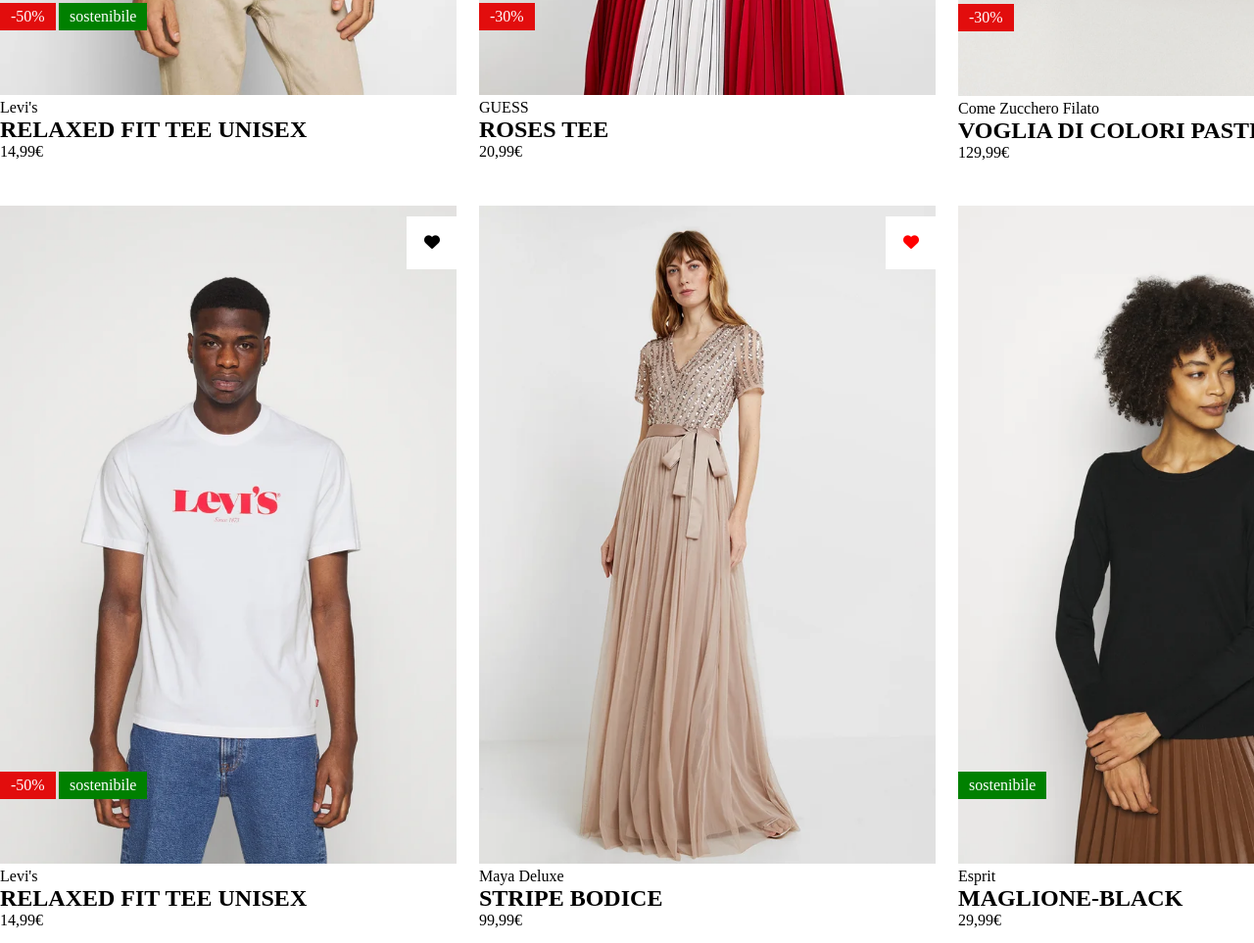
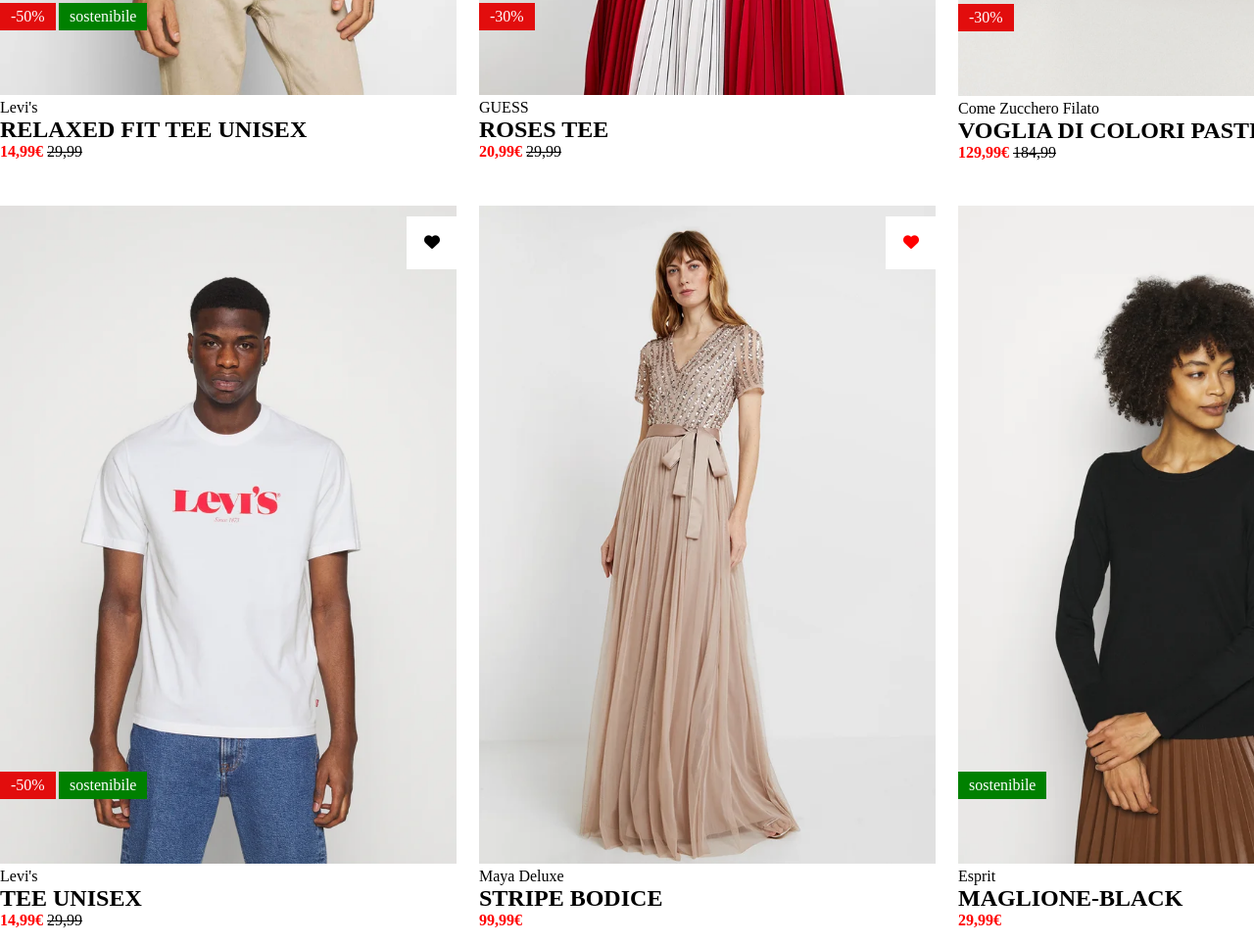
Before and after one commit to amaljom/html-css-boolando, a plain HTML site: page index.html in a window 1280 px wide. Shown: the part 669-1632 px from the top of the page at 98% size. Drawn offline with Linux system fonts and the light colour scheme.

Commit message:
mi ero scordato i prezzi vecchi da affiancare

```diff
--- a/index.html
+++ b/index.html
@@ -51,6 +51,7 @@
                         <p>Levi's</p>
                         <h2>RELAXED FIT TEE UNISEX</h2>
                         <span>14,99€</span>
+                        <span class="cancellato">29,99</span>
                     </div>
                 </div>
 
@@ -69,6 +70,7 @@
                         <p>GUESS</p>
                         <h2>ROSES TEE</h2>
                         <span>20,99€</span>
+                        <span class="cancellato">29,99</span>
                     </div>
                 </div>
 
@@ -89,6 +91,7 @@
                         <h2>VOGLIA DI COLORI PASTELLO</h2>
                         </h2>
                         <span>129,99€</span>
+                        <span class="cancellato">184,99</span>
                     </div>
                 </div>
             </div>
@@ -110,8 +113,9 @@
 
                     <div >
                         <p>Levi's</p>
-                        <h2>RELAXED FIT TEE UNISEX</h2>
+                        <h2> TEE UNISEX</h2>
                         <span>14,99€</span>
+                        <span class="cancellato">29,99</span>
                     </div>
                 </div>
 
--- a/style/style.css
+++ b/style/style.css
@@ -60,6 +60,15 @@ p{
     justify-content: space-between;
 }
 
+span{
+    color: red;
+    font-weight: bolder;
+}
+.cancellato{
+    font-weight: 200;
+    color: black;
+    text-decoration-line: line-through;
+}
 .sconto{
     background-color: rgb(226, 13, 13);
     position: absolute;
```
